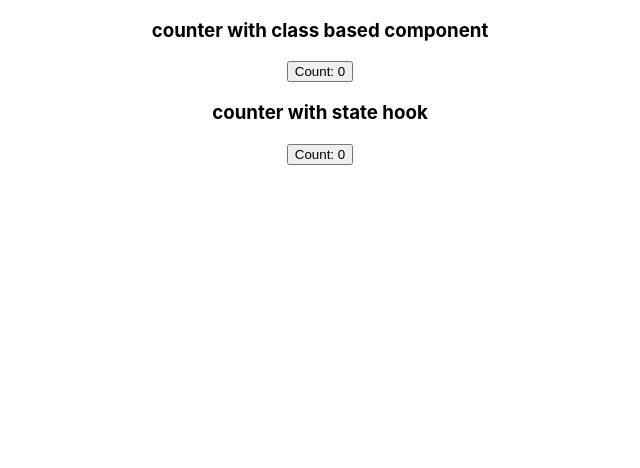
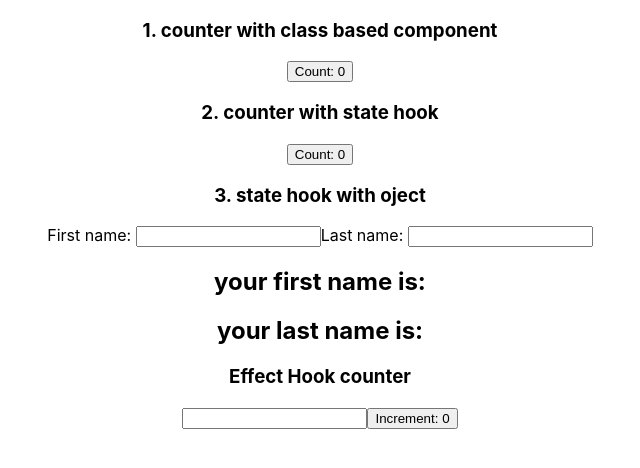
Before and after one commit to osuri/react-hooks, a React (Create React App) app: page / in a window 1280 px wide. Shown: the top 468 px of the page, without its empty margins (320-960 px from the left). Built offline with nearby package versions, Linux system fonts and the light colour scheme.

Commit message:
added effect hooks

```diff
--- a/src/App.js
+++ b/src/App.js
@@ -1,12 +1,16 @@
 import "./App.css";
 import ClassCounter from "./components/ClassCounter";
 import StateHookCounter from "./components/StateHookCounter";
+import StateHookWithObject from "./components/StateHookWithObject";
+import EffectHook from "./components/EffectHook";
 
 function App() {
   return (
     <div className="App">
       <ClassCounter />
       <StateHookCounter />
+      <StateHookWithObject />
+      <EffectHook />
     </div>
   );
 }
--- a/src/components/ClassCounter.js
+++ b/src/components/ClassCounter.js
@@ -17,7 +17,7 @@ class ClassCounter extends Component {
   render() {
     return (
       <div>
-        <h3>counter with class based component</h3>
+        <h3>1. counter with class based component</h3>
         <button onClick={this.incrementCount}>Count: {this.state.count}</button>
       </div>
     );
--- /dev/null
+++ b/src/components/EffectHook.js
@@ -0,0 +1,31 @@
+import React, { useState, useEffect } from "react";
+
+function EffectHook() {
+  const [counter, setCounter] = useState(0);
+  const [name, setName] = useState("");
+  useEffect(() => {
+    console.log("updating document tilte");
+    document.title = `you clicked ${counter} times`;
+  }, [counter]);
+  return (
+    <div>
+      <h3>Effect Hook counter</h3>
+      <input
+        type="text"
+        value={name}
+        onChange={(e) => {
+          setName(e.target.value);
+        }}
+      />
+      <button
+        onClick={() => {
+          setCounter((prevCounter) => prevCounter + 1);
+        }}
+      >
+        Increment: {counter}
+      </button>
+    </div>
+  );
+}
+
+export default EffectHook;
--- a/src/components/StateHookCounter.js
+++ b/src/components/StateHookCounter.js
@@ -5,7 +5,7 @@ function StateHookCounter() {
 
   return (
     <div>
-      <h3>counter with state hook</h3>
+      <h3>2. counter with state hook</h3>
       <button onClick={() => setCount((prevCount) => prevCount + 1)}>
         Count: {count}
       </button>
--- /dev/null
+++ b/src/components/StateHookWithObject.js
@@ -0,0 +1,33 @@
+import React, { useState } from "react";
+
+function StateHookWithObject() {
+  const [name, setName] = useState({
+    firstName: "",
+    lastName: "",
+  });
+  return (
+    <form>
+      <h3>3. state hook with oject</h3>
+      First name:{" "}
+      <input
+        type="text"
+        value={name.firstName}
+        onChange={(e) => {
+          setName({ ...name, firstName: e.target.value });
+        }}
+      />
+      Last name:{" "}
+      <input
+        type="text"
+        value={name.lastName}
+        onChange={(e) => {
+          setName({ ...name, lastName: e.target.value });
+        }}
+      />
+      <h2>your first name is: {name.firstName}</h2>
+      <h2>your last name is: {name.lastName}</h2>
+    </form>
+  );
+}
+
+export default StateHookWithObject;
```
Also changed, not shown: 1 other file (tests, documents, lock files or other folders).
